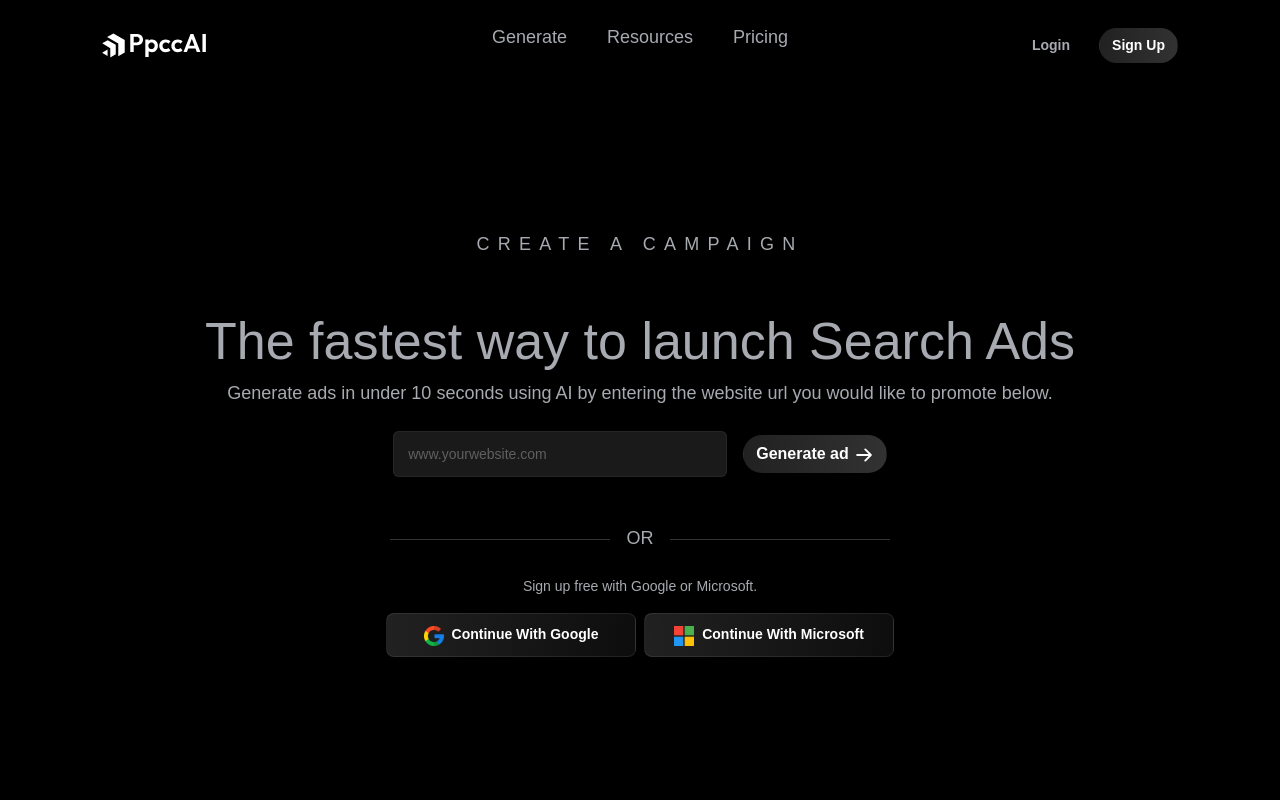
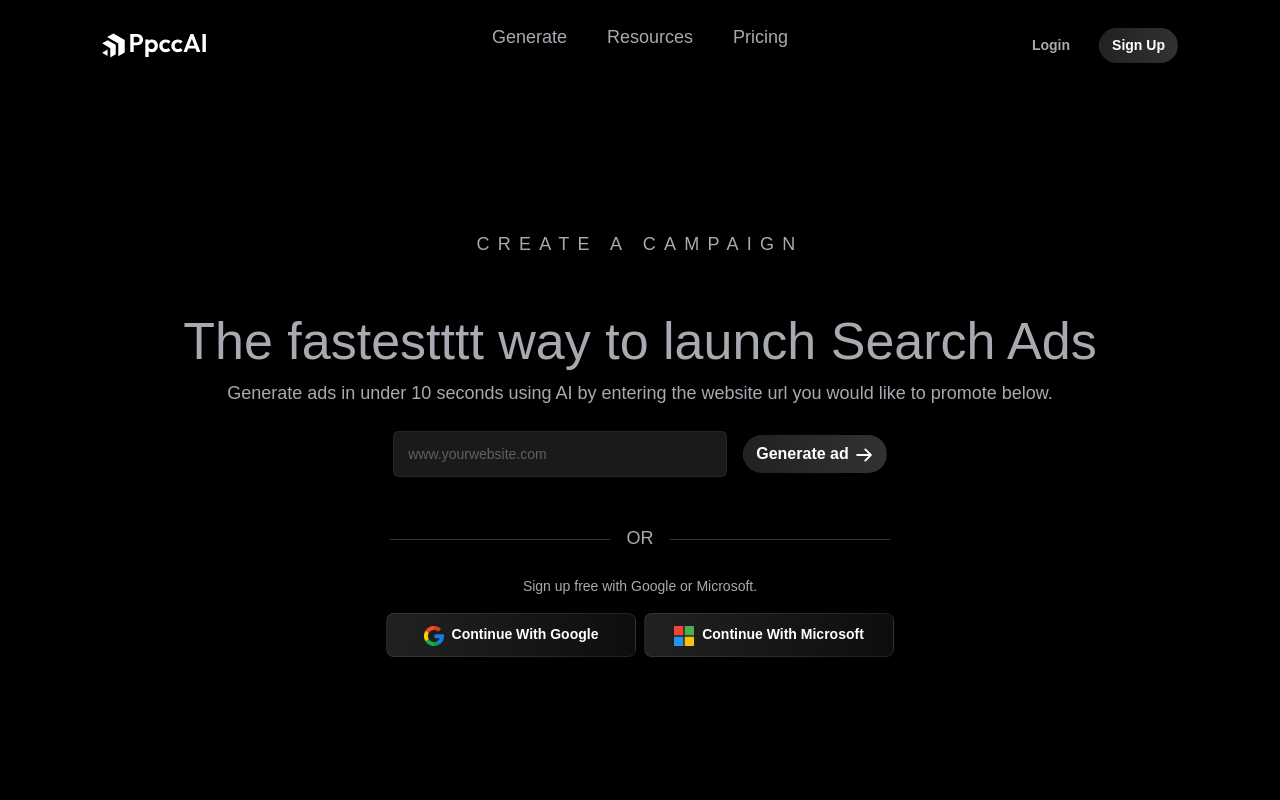
Before and after one commit to Nandita-Paul/ppccai, a React (Create React App) app: page / in a window 1280 px wide. Shown: the top 800 px of the page. Built offline with nearby package versions, Linux system fonts and the light colour scheme.

Commit message:
image alt change kk

```diff
--- a/src/Pages/HomePage.js
+++ b/src/Pages/HomePage.js
@@ -7,7 +7,7 @@ function Homepage() {
       <section className="banner text-center">
         <div className="container">
           <div className="top-title mb-md-5 pb-1 mb-2">CREATE A CAMPAIGN</div>
-          <h1 className="h1">The fastest way to launch Search Ads</h1>
+          <h1 className="h1">The fastestttt way to launch Search Ads</h1>
           <div className="desc mb-4">
             Generate ads in under 10 seconds using AI by entering the website url you would like to promote below.
           </div>
```
